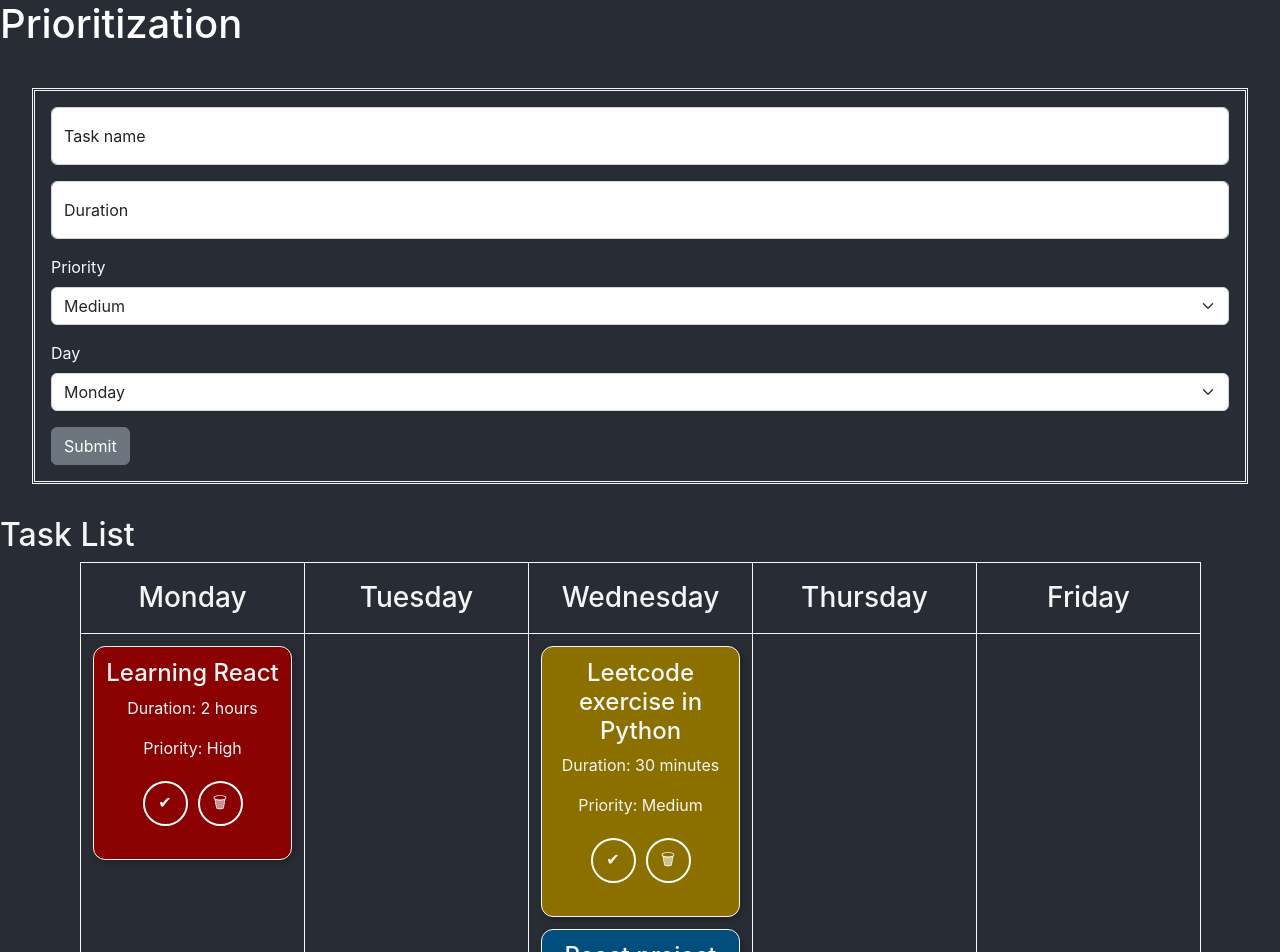
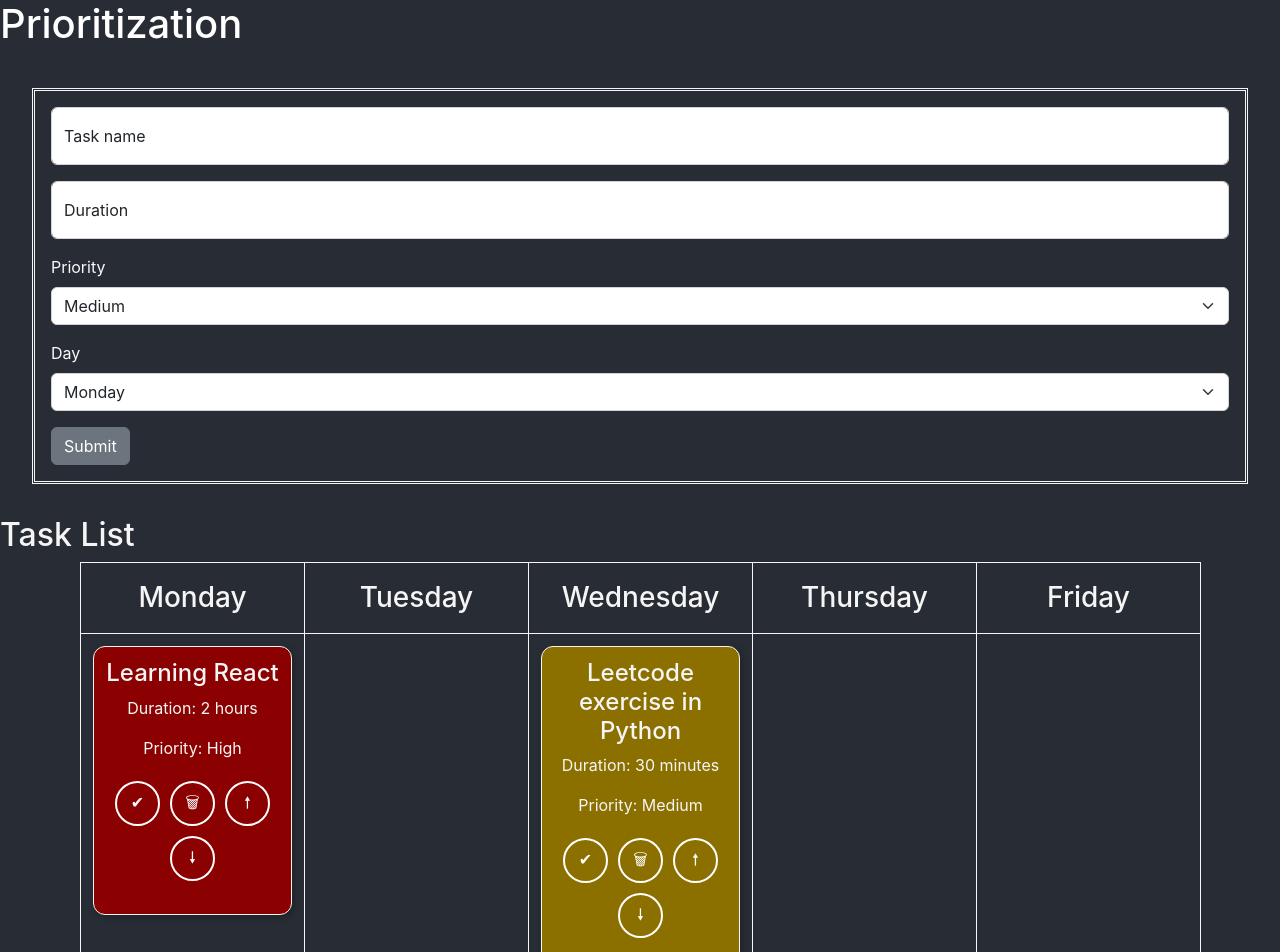
Before and after one commit to zsolt-nagy/react-prioritization-app, a React (Create React App) app: page / in a window 1280 px wide. Shown: the top 952 px of the page. Built offline with nearby package versions, Linux system fonts and the light colour scheme.

Commit message:
up and down

```diff
--- a/src/App.jsx
+++ b/src/App.jsx
@@ -51,11 +51,13 @@ function App() {
   const findItemByCreatedAt = (createdAt, taskList) => {
     for (let i = 0; i < taskList.length; i++) {
       let dayList = taskList[i];
-      for (let task of dayList) {
+      for (let j = 0; j < dayList.length; j++) {
+        let task = dayList[j];
         if (String(task.createdAt) === String(createdAt)) {
           return {
             item: task,
-            dayIndex: i
+            dayIndex: i,
+            taskIndex: j
           };
         }
       }
@@ -116,6 +118,26 @@ function App() {
     });
   }
 
+  /*******************************MOVE*****************************************/
+  // direction: -1 is up, +1 is down
+  const handleMove = (itemCreatedAt, direction) => {
+    setTaskList(oldTaskList => {
+      const newTaskList = [...oldTaskList];
+      const {item, dayIndex, taskIndex} = findItemByCreatedAt(itemCreatedAt, newTaskList);
+      if (
+        item === null ||  // impossible if the code is used properly
+        (taskIndex === 0 && direction === -1) || // we can't move up
+        (taskIndex >= newTaskList[dayIndex].length - 1 && direction === 1)) {  // we can't move down
+        return oldTaskList;
+      }
+      let otherIndex = taskIndex + direction;
+      let swap = newTaskList[dayIndex][taskIndex];
+      newTaskList[dayIndex][taskIndex] = newTaskList[dayIndex][otherIndex];
+      newTaskList[dayIndex][otherIndex] = swap;
+      return newTaskList;
+    });
+  }
+
 
   /*******************************DELETION*************************************/
   const handleDelete = (itemCreatedAt) => {
@@ -143,7 +165,8 @@ function App() {
             setDraggedCard={setDraggedCard}
             handleDrop={handleDrop}
             handleComplete={handleComplete}
-            handleDelete={handleDelete} />
+            handleDelete={handleDelete}
+            handleMove={handleMove} />
         </DndProvider>
       </main>
       <footer>
--- a/src/Components/TaskWeeklyList/Swimlane/Swimlane.jsx
+++ b/src/Components/TaskWeeklyList/Swimlane/Swimlane.jsx
@@ -46,6 +46,7 @@ export default function Swimlane({
   setDraggedCard,
   handleComplete,
   handleDelete,
+  handleMove,
   handleDrop }) {
     const [{ isOver }, drop] = useDrop(() => ({
         accept: 'Card',
@@ -67,7 +68,8 @@ export default function Swimlane({
               key={task.createdAt}
               setDraggedCard={setDraggedCard}
               handleComplete={handleComplete}
-              handleDelete={handleDelete} />
+              handleDelete={handleDelete}
+              handleMove={handleMove} />
           );
         }
         return jsxList;
--- a/src/Components/TaskWeeklyList/TaskCard/TaskCard.jsx
+++ b/src/Components/TaskWeeklyList/TaskCard/TaskCard.jsx
@@ -46,7 +46,7 @@ const ControlLink = styled.a`
   }
 `;
 
-export default function TaskCard({ task, setDraggedCard, handleComplete, handleDelete }) {
+export default function TaskCard({ task, setDraggedCard, handleComplete, handleDelete, handleMove }) {
 
   const [{isDragging}, drag] = useDrag(() => ({
     type: 'Card',
@@ -71,6 +71,16 @@ export default function TaskCard({ task, setDraggedCard, handleComplete, handleD
     handleDelete(String(task.createdAt));
   }
 
+  const upClicked = (event) => {
+    event.preventDefault();
+    handleMove(String(task.createdAt), -1); // -1 means up
+  }
+
+  const downClicked = (event) => {
+    event.preventDefault();
+    handleMove(String(task.createdAt), 1); // 1 means down
+  }
+
   return (
   <Card
     ref={drag}
@@ -87,6 +97,12 @@ export default function TaskCard({ task, setDraggedCard, handleComplete, handleD
       <ControlLink className="control-link" href="#" onClick={ deleteClicked }>
         🗑
       </ControlLink>
+      <ControlLink className="control-link" href="#" onClick={ upClicked }>
+        🠕
+      </ControlLink>
+      <ControlLink className="control-link" href="#" onClick={ downClicked }>
+        🠗
+      </ControlLink>
     </p>
   </Card>
   );
--- a/src/Components/TaskWeeklyList/TaskWeeklyList.jsx
+++ b/src/Components/TaskWeeklyList/TaskWeeklyList.jsx
@@ -34,6 +34,7 @@ export default function TaskWeeklyList(props) {
           handleDrop={props.handleDrop}
           handleComplete={props.handleComplete}
           handleDelete={props.handleDelete}
+          handleMove={props.handleMove}
         />
       );
     }
```
